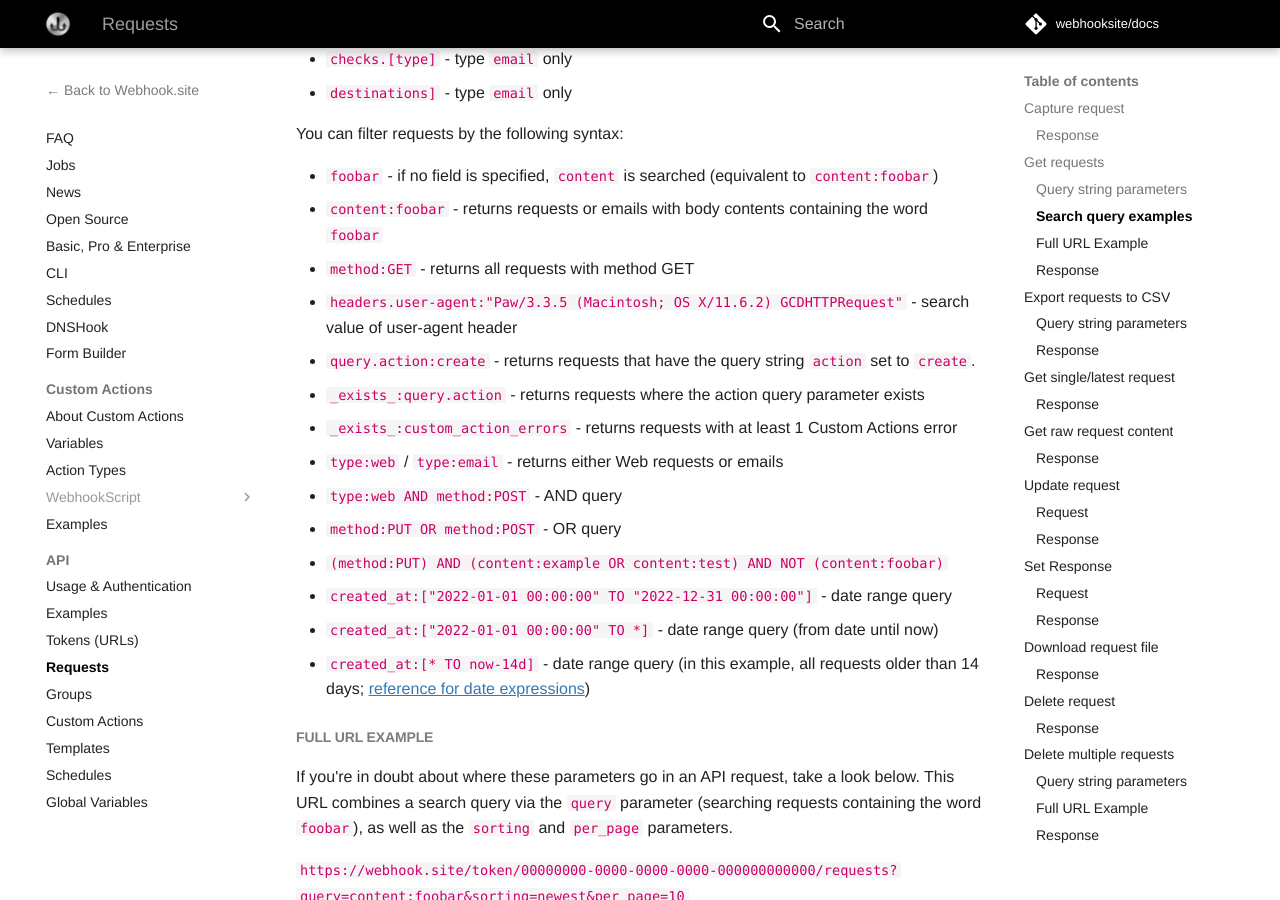
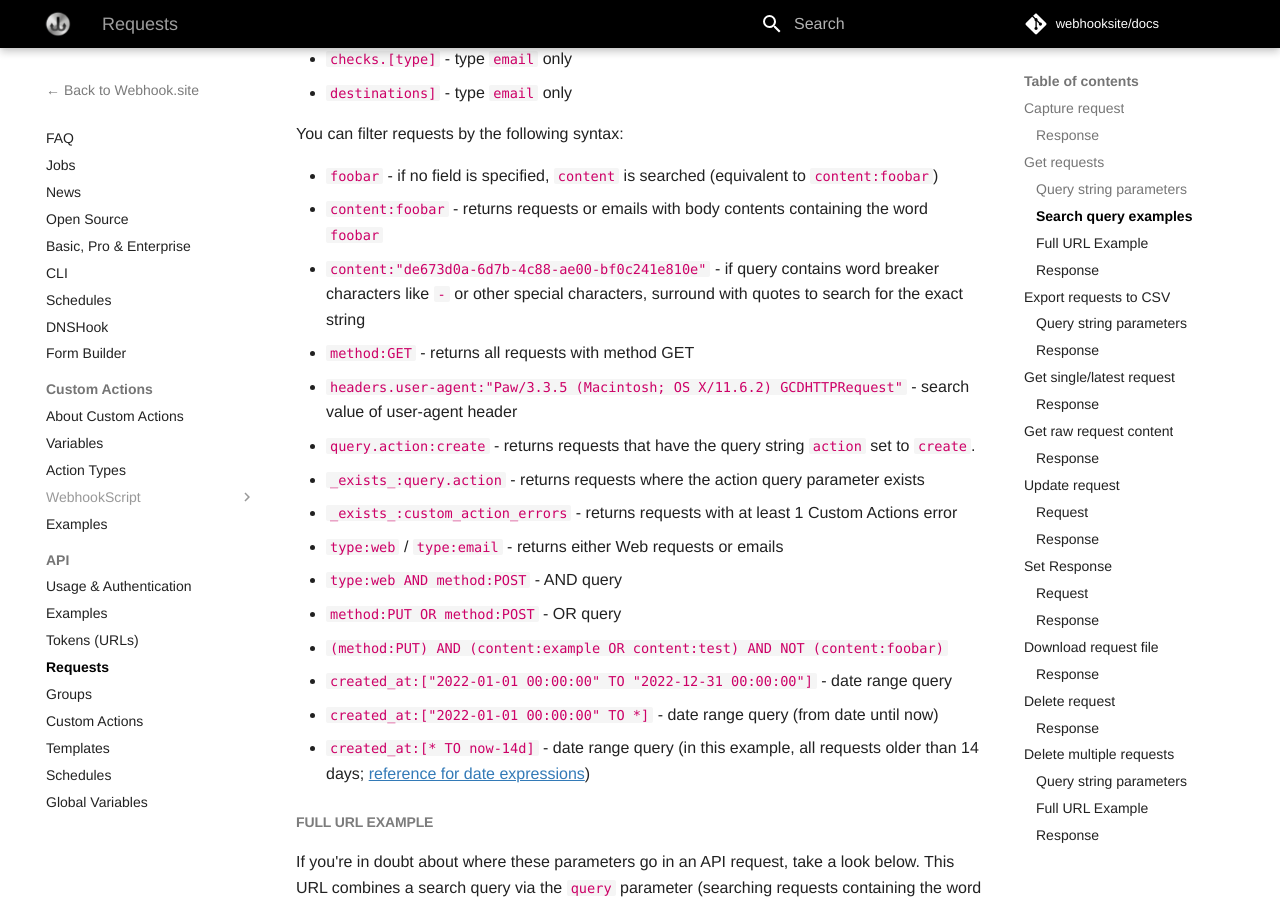
Before and after one commit to webhooksite/docs, an MkDocs documentation site: the page built from docs/api/requests.md, in a window 1280 px wide and 900 px high, scrolled down 2233 px. Built offline with MkDocs 1.6.1 and Material for MkDocs 9.7.7, drawn with Linux system fonts in a browser that asks for light colours; comment, search, counter and statistics services are not loaded.

Commit message:
Update docs

```diff
--- a/docs/api/requests.md
+++ b/docs/api/requests.md
@@ -74,6 +74,7 @@ You can filter requests by the following syntax:
 
 * `foobar` - if no field is specified, `content` is searched (equivalent to `content:foobar`)
 * `content:foobar` - returns requests or emails with body contents containing the word `foobar`
+* `content:"de673d0a-6d7b-4c88-ae00-bf0c241e810e"` - if query contains word breaker characters like `-` or other special characters, surround with quotes to search for the exact string
 * `method:GET` - returns all requests with method GET
 * `headers.user-agent:"Paw/3.3.5 (Macintosh; OS X/11.6.2) GCDHTTPRequest"` - search value of user-agent header
 * `query.action:create` - returns requests that have the query string `action` set to `create`.
```
